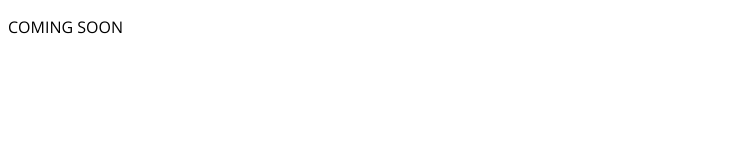
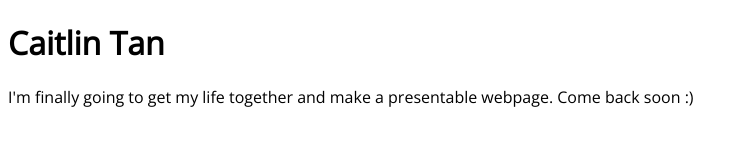
Before and after one commit to caitlintan/caitlintan.github.io, a plain HTML site: page index.html in a window 1280 px wide. Shown: the whole page, without its empty margins (0-747 px from the left). Drawn offline with nearby package versions, Linux system fonts and the light colour scheme.

Commit message:
Update index.html

```diff
--- a/index.html
+++ b/index.html
@@ -9,8 +9,8 @@
 
 <body id="home">
 
-<p>COMING SOON</p>
-
+<h1>Caitlin Tan</h1>
+I'm finally going to get my life together and make a presentable webpage. Come back soon :)
 
 </body>
 </html>
```
